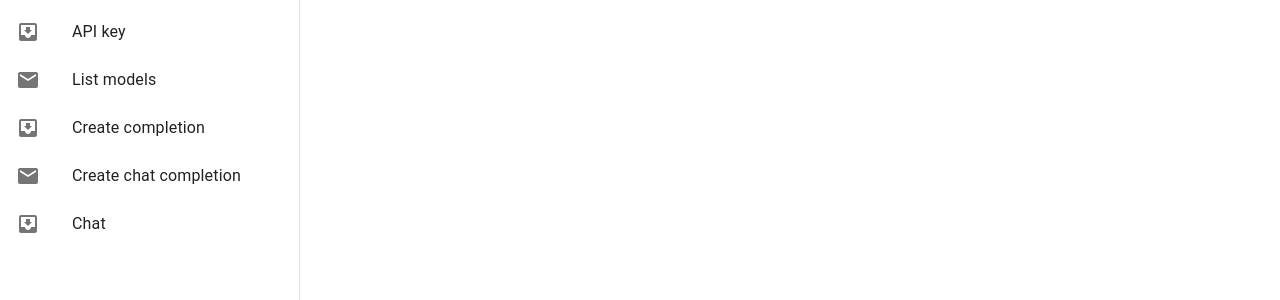
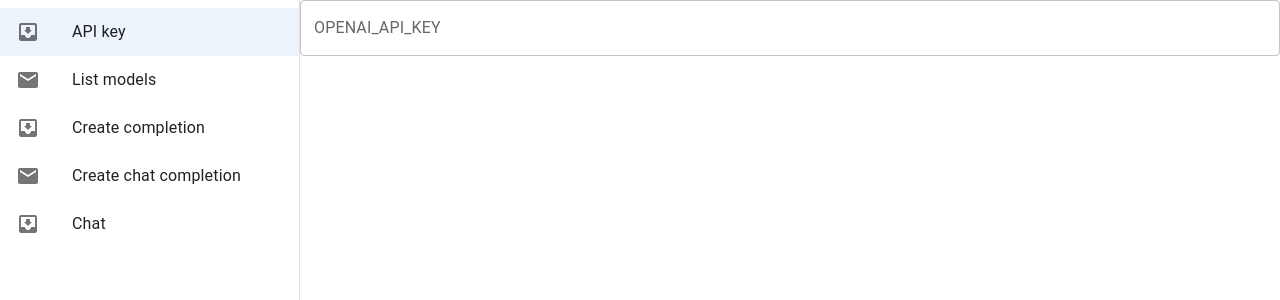
Before and after one commit to ebnbin/openchat, a React (Create React App) app: page / in a window 1280 px wide. Shown: the top 300 px of the page. Built offline with nearby package versions, Linux system fonts and the light colour scheme.

Commit message:
Page bugfix

```diff
--- a/src/ResponsiveDrawer.tsx
+++ b/src/ResponsiveDrawer.tsx
@@ -31,13 +31,13 @@ export default function ResponsiveDrawer(props: Props) {
   const { pageList } = props;
   const [mobileOpen, setMobileOpen] = React.useState(false);
 
-  const [selectedPage, setSelectedPage] = useState<Page>();
+  const [selectedPage, setSelectedPage] = useState<number>(0);
 
   const handleDrawerToggle = () => {
     setMobileOpen(!mobileOpen);
   };
 
-  const handleItemClick = (page: Page) => {
+  const handleItemClick = (page: number) => {
     setSelectedPage(page)
     setMobileOpen(false)
   }
@@ -48,8 +48,8 @@ export default function ResponsiveDrawer(props: Props) {
         {pageList.map((page: Page, index) => (
           <ListItem key={page.key} disablePadding>
             <ListItemButton
-              onClick={() => handleItemClick(page)}
-              selected={selectedPage === page}
+              onClick={() => handleItemClick(index)}
+              selected={selectedPage === index}
             >
               <ListItemIcon>
                 {index % 2 === 0 ? <InboxIcon /> : <MailIcon />}
@@ -118,12 +118,12 @@ export default function ResponsiveDrawer(props: Props) {
               <MenuIcon />
             </IconButton>
             <Typography variant="h6" noWrap component="div">
-              {selectedPage ? selectedPage.title : 'Responsive drawer'}
+              {selectedPage ? pageList[selectedPage].title : 'Responsive drawer'}
             </Typography>
           </Toolbar>
         </AppBar>
         <div style={{ width: '100%', flexGrow: 1, overflow: 'auto' }}>
-          {selectedPage?.element}
+          {pageList[selectedPage].element}
         </div>
       </Box>
     </Box>
```
